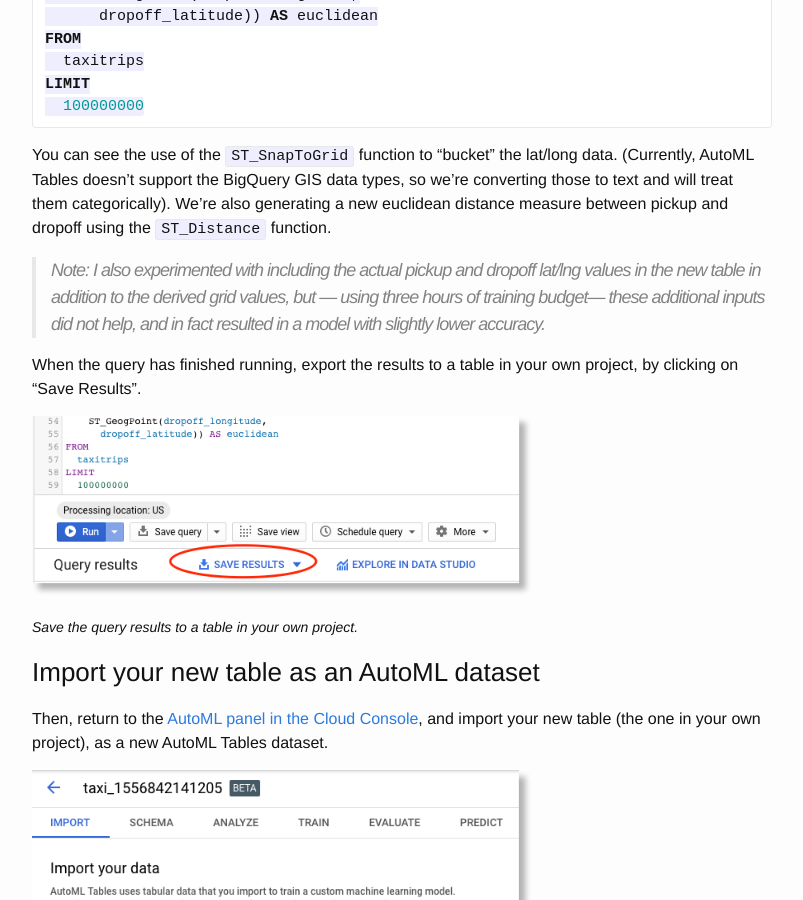
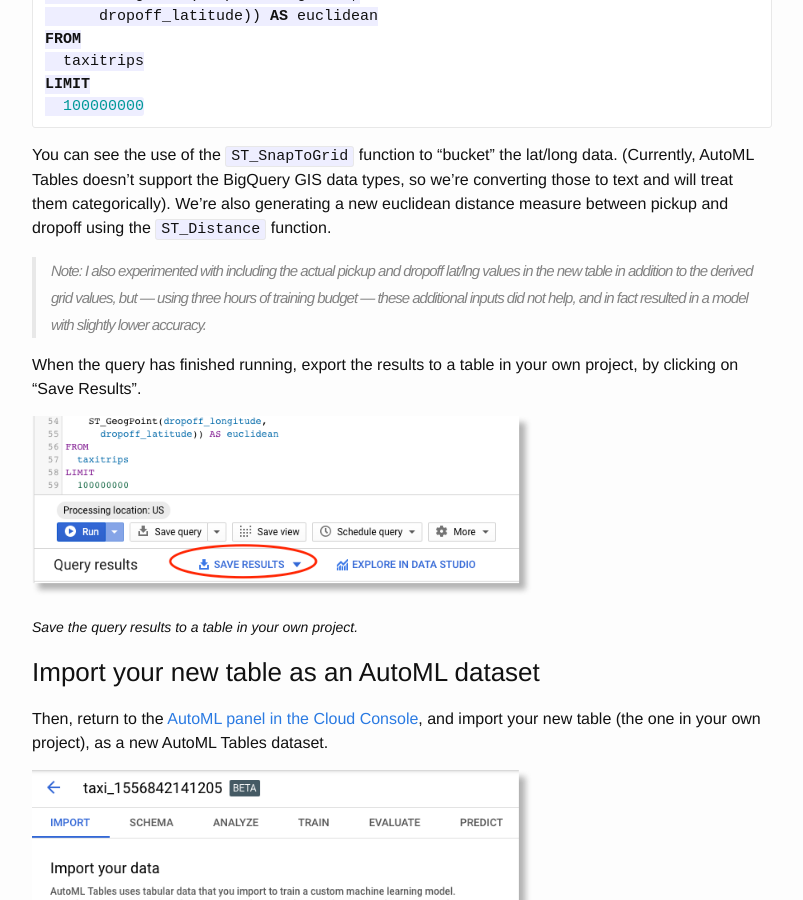
Before and after one commit to amygdala/amygdala.github.io, a Jekyll site: the page built from _posts/2019-05-03-automl-tables.md, in a window 1280 px wide and 900 px high, scrolled down 2546 px. Shown: the whole window, without its empty margins (238-1041 px from the left). Built offline with Jekyll 4.4.1, drawn with Linux system fonts in a browser that asks for light colours.

Commit message:
minor mods

````diff
--- a/_posts/2019-05-03-automl-tables.md
+++ b/_posts/2019-05-03-automl-tables.md
@@ -35,7 +35,7 @@ So, we'll generate a version of the Chicago taxi trips public BigQuery table tha
 
 So, the first thing we'll do is run a BigQuery query to generate this new version of the Chicago taxi dataset. Paste the following SQL into the [BigQuery query window](https://console.cloud.google.com/bigquery), or [use this URL](https://console.cloud.google.com/bigquery?sq=467744782358:ae38c8baf54a46489536ae486979a1bc).
 
-> Note: when I ran this query, it processed about 15.7 GB of data.
+> <small>Note: when I ran this query, it processed about 15.7 GB of data.</small>
 
 
 ```sql
@@ -102,7 +102,7 @@ LIMIT
 
 You can see the use of the `ST_SnapToGrid` function to "bucket" the lat/long data. (Currently, AutoML Tables doesn't support the BigQuery GIS data types, so we're converting those to text and will treat them categorically). We're also generating a new euclidean distance measure between pickup and dropoff using the `ST_Distance` function.
 
-> Note: I also experimented with including the actual pickup and dropoff lat/lng values in the new table in addition to the derived grid values, but — using three hours of training budget— these additional inputs did not help, and in fact resulted in a model with slightly lower accuracy.
+> <small>Note: I also experimented with including the actual pickup and dropoff lat/lng values in the new table in addition to the derived grid values, but — using three hours of training budget — these additional inputs did not help, and in fact resulted in a model with slightly lower accuracy.</small>
 
 When the query has finished running, export the results to a table in your own project, by clicking on "Save Results".
 
@@ -213,8 +213,8 @@ You can also perform online prediction. For this, you'll first need to **deploy*
 
 Once deployment's done, you can send real-time REST requests to the AutoML Tables API. The AutoML web UI makes it easy to experiment with this API. (See the [pricing guide](https://cloud.google.com/automl-tables/pricing?_ga=2.215766548.-287350488.1556733758)— if you're just experimenting, you may want to take down your deployed model once you're done.)
 
-> Note the linked
-["getting started" instructions](https://cloud.google.com/automl-tables/docs/before-you-begin) on creating a service account first.
+> <small>Note the linked
+["getting started" instructions](https://cloud.google.com/automl-tables/docs/before-you-begin) on creating a service account first.</small>
 
 <figure>
 <a href="/images/online_predict.png" target="_blank"><img src="/images/online_predict.png" width="500%"/></a>
````
